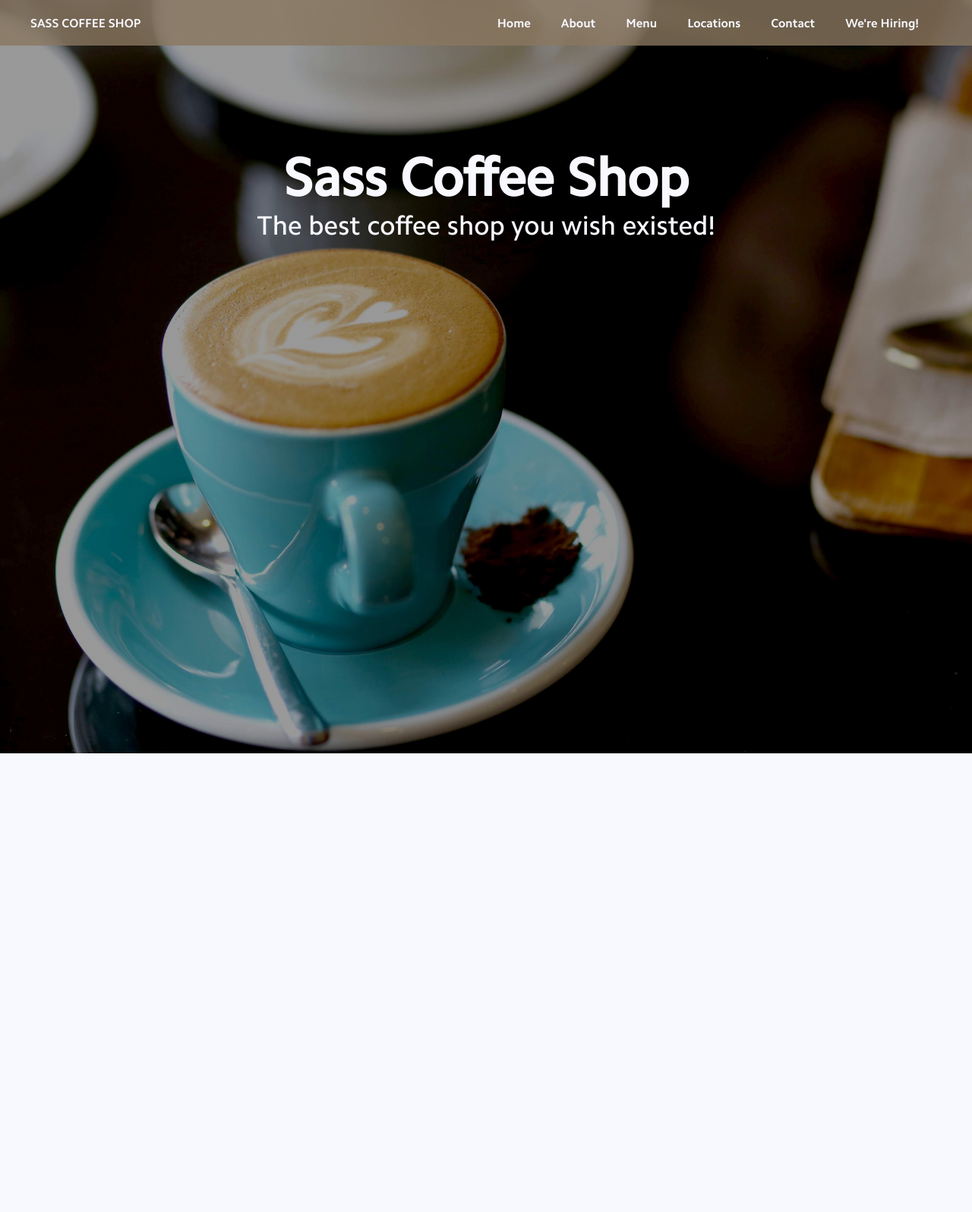
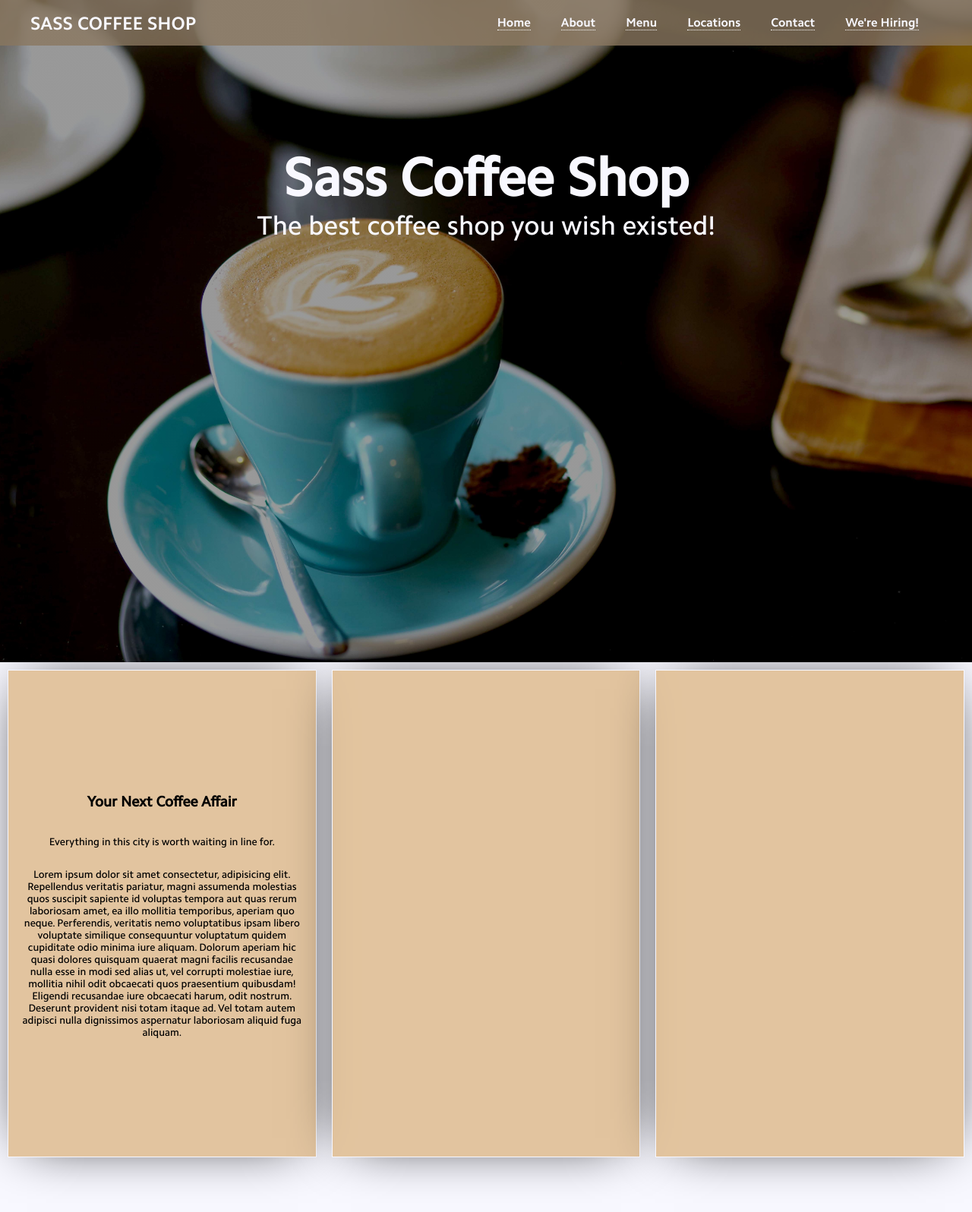
Before and after one commit to MatthewPalmer9/sass-coffee-shop, a plain HTML site: page index.html in a window 1280 px wide. Shown: the whole page at 76% size. Drawn offline with Linux system fonts and the light colour scheme.

Commit message:
Added info cards and styled them with shadows.

```diff
--- a/index.html
+++ b/index.html
@@ -59,8 +59,26 @@
     </header>
 
     <section>
+        <div class="container">
+            <div class="info-card">
+                <h3>Your Next Coffee Affair</h3>
+                <p>Everything in this city is worth waiting in line for.</p>
+                <p>Lorem ipsum dolor sit amet consectetur, adipisicing elit. Repellendus veritatis pariatur, magni assumenda molestias quos suscipit sapiente id voluptas tempora aut quas rerum laboriosam amet, ea illo mollitia temporibus, aperiam quo neque. Perferendis, veritatis nemo voluptatibus ipsam libero voluptate similique consequuntur voluptatum quidem cupiditate odio minima iure aliquam. Dolorum aperiam hic quasi dolores quisquam quaerat magni facilis recusandae nulla esse in modi sed alias ut, vel corrupti molestiae iure, mollitia nihil odit obcaecati quos praesentium quibusdam! Eligendi recusandae iure obcaecati harum, odit nostrum. Deserunt provident nisi totam itaque ad. Vel totam autem adipisci nulla dignissimos aspernatur laboriosam aliquid fuga aliquam.</p>
+            </div>
+            <div class="info-card"></div>
+            <div class="info-card"></div>
+        </div>
+    </section>
 
-    </section>
+    <script>
+        const allNavLinks = document.querySelectorAll("ul li a");
+        document.addEventListener("DOMContentLoaded", () => {
+            allNavLinks.forEach(link => {
+                link.classList.add("animated")
+                link.classList.add("fadeInFromRight")
+            });
+        });
+    </script>
 
 </body>
 </html>
--- a/styles.scss
+++ b/styles.scss
@@ -26,6 +26,14 @@
     src: url("./fonts/600-bold.woff2") format("opentype");
 }
 
+* {
+    // border: 1px solid red;
+}
+
+.animated {
+    animation-duration: 1.5s;
+}
+
 body {
     margin: 0;
     font-family: 'CustomMediumFont';
@@ -34,6 +42,42 @@ body {
     -webkit-font-smoothing: antialiased;
     -moz-osx-font-smoothing: grayscale;
     background-color: ghostwhite;
+}
+
+.container {
+    display: flex;
+    background-color: ghostwhite;
+    height: 100%;
+    width: 100%;
+
+    .info-card {
+        display: flex;
+        flex-direction: column;
+        justify-content: center;
+        align-items: center;
+        border: 1px solid ghostwhite;
+        height: 80%;
+        width: 33%;
+        background-color: rgba(222, 184, 135, 0.8);
+        box-shadow: 0 0 70px -25px;
+        margin: 10px;
+
+        h3 {
+            font-size: 1.2rem;
+
+        }
+
+        p {
+            font-size: .85rem;
+            text-align: center;
+            margin-left: 15px;
+            margin-right: 15px;
+        }
+    }
+}
+
+.fadeInFromRight {
+    animation-name: fadeInFromRight;
 }
 
 nav {
@@ -48,6 +92,7 @@ nav {
     #brand {
         display: flex;
         font-family: 'CustomBoldFont';
+        font-size: 1.5rem;
         align-items: center;
         color: ghostwhite;
         width: 100%;
@@ -58,6 +103,7 @@ nav {
             width: 100%;
             padding-left: 20px;
             text-transform: capitalize;
+            white-space: nowrap;
         }
     }
 
@@ -83,9 +129,12 @@ nav {
                 padding: 20px;
                 width: 100%;
                 white-space: nowrap;
+                animation: fadeInFromRight;
+                transition: 300ms;
 
                 a {
                     width: 100%;
+                    border-bottom: 1px dotted white;
                     font-family: 'CustomBoldFont';
                     color: ghostwhite;
                     text-align: center;
@@ -97,7 +146,7 @@ nav {
 }
 
 header {
-    height: 100vh;
+    height: 85vh;
     padding-top: 15%;
     width: 100%;
     font-size: 2.2rem;
@@ -125,17 +174,64 @@ section {
     height: 100vh;
 }
 
+@keyframes fadeInFromRight {
+    0% {
+        opacity: 0;
+        transform: translateX(20px);
+    }
+    100% {
+        opacity: 1;
+        transform: translateX(0);
+    }
+}
+
+@keyframes fadeInFromLeft {
+    0% {
+        opacity: 0;
+        transform: translateX(0);
+    }
+    100% {
+        opacity: 1;
+        transform: translateX(20px);
+    }
+}
+
+// Media Queries
+
+// @media only screen and (max-width: 1500px) {
+//     .info-card {
+//         h3 {
+//             font-size: 3.5rem;
+//         }
+//     }
+// }
+
+@media only screen and (max-width: 1000px) {
+    p {
+        font-size: .08rem;
+    }
+}
+
 @media only screen and (max-width: 900px) {
     a { display: none; }
     header {
         font-size: 2rem;
         padding-top: 20%;
     }
+
+    h3 {
+        font-size: 1rem;
+    }
+
+    p {
+        font-size: .09rem;
+    }
 }
 
 @media only screen and (max-width: 700px) {
     header {
         font-size: 1.6rem;
+        padding-top: 25%;
     }
 
     nav #brand p {
```
Also changed, not shown: styles.css, 1 other file.
